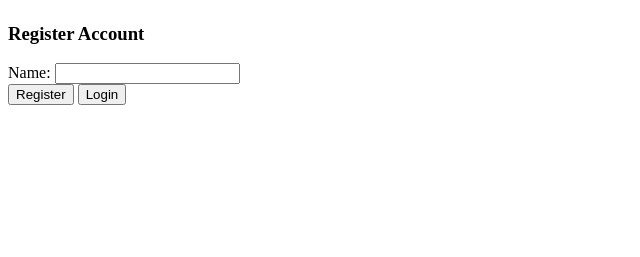
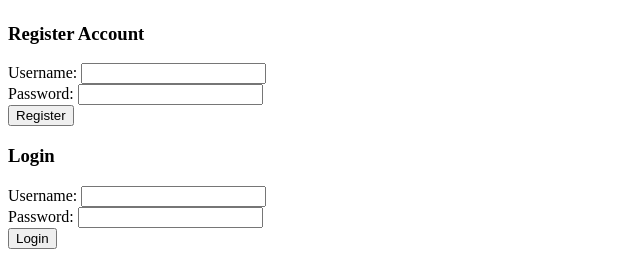
Before and after one commit to kk107k/fullstack-epassport-dapp, a Flask app: page / in a window 1280 px wide. Shown: the part 663-920 px from the top of the page, without its empty margins (0-640 px from the left). Before the commit the page ends 768 px from the top, so only its background shows below. Run offline with Flask 3, Linux system fonts and the light colour scheme.

Commit message:
username and password login

```diff
--- a/app.py
+++ b/app.py
@@ -1,15 +1,19 @@
 import os
 import cv2
-from flask import Flask, request, jsonify, render_template
+from flask import Flask, request, jsonify, render_template, session, redirect, app  # Importing necessary Flask modules
 import face_recognition
 from flask_cors import CORS
-from flask_session import Session
+from datetime import timedelta, datetime
 
 app = Flask(__name__)
 CORS(app)
 
+app.secret_key = 'kiarash'
+app.config['PERMANENT_SESSION_LIFETIME'] = timedelta(minutes=1)
+
 
 registered_data = {}  # Dictionary to store registered data (photo filename associated with the provided name)
+
 
 @app.route('/authenticationData', methods=['GET'])
 def get_authentication_data():
@@ -28,12 +32,14 @@ def register():
 
     global last_authenticated_user
 
-    name = request.form.get('name')
+    username = request.form.get('username')
+    password = request.form.get('password')
     photo = request.files['photo']
 
-    if not name:
-        return jsonify({'success': False, 'error': 'Name is required'})
-
+    if not username:
+        return jsonify({'success': False, 'error': 'Username is required'})
+    if not password:
+        return jsonify({'success': False, 'error': 'Password is required'})
     if not photo:
         return jsonify({'success': False, 'error': 'Photo is required'})
 
@@ -41,14 +47,14 @@ def register():
     if not os.path.exists(uploads_folder):
         os.makedirs(uploads_folder)
 
-    photo_filename = f'{name}.jpg'
+    photo_filename = f'{username}.jpg'
     photo_path = os.path.join(uploads_folder, photo_filename)
     photo.save(photo_path)
 
-    registered_data[photo_filename] = name
+    registered_data[photo_filename] = {'username': username, 'password': password}
 
-    last_authenticated_user = name
-    response = {'success': True, 'name': name}
+    last_authenticated_user = username
+    response = {'success': True, 'name': username}
     return jsonify(response)
 
 @app.route('/login', methods=['POST'])
@@ -56,7 +62,17 @@ def login():
 
     global last_authenticated_user
 
+    username = request.form.get('username')
+    password = request.form.get('password')
+
+    if not username:
+        return jsonify({'success': False, 'error': 'Username is required'})
+    if not password:
+        return jsonify({'success': False, 'error': 'Password is required'})
+
+
     photo = request.files['photo']
+
 
     uploads_folder = os.path.join(os.getcwd(), 'static', 'uploads')
     if not os.path.exists(uploads_folder):
@@ -71,35 +87,43 @@ def login():
     faces = face_cascade.detectMultiScale(gray_image, scaleFactor=1.1, minNeighbors=5, minSize=(30, 30))
 
     if len(faces) == 0:
-        response = {'success': False}
-        return jsonify(response)
+        return jsonify({'success': False, 'error': 'No faces detected in the photo'})
+
 
     login_image = face_recognition.load_image_file(login_filename)
     login_face_encodings = face_recognition.face_encodings(login_image)
 
-    for filename, name in registered_data.items():
-        registered_photo = os.path.join(uploads_folder, filename)
-        if not os.path.exists(registered_photo):
-            continue
+    if not login_face_encodings:
+        return jsonify({'success': False, 'error': 'Could not encode the face in the photo'})
 
-        registered_image = face_recognition.load_image_file(registered_photo)
-        registered_face_encodings = face_recognition.face_encodings(registered_image)
+    for filename, user_info in registered_data.items():
+        if user_info['username'] == username and user_info['password'] == password:
+            registered_photo = os.path.join(uploads_folder, filename)
+            if not os.path.exists(registered_photo):
+                continue
 
-        if len(registered_face_encodings) > 0 and len(login_face_encodings) > 0:
-            matches = face_recognition.compare_faces(registered_face_encodings, login_face_encodings[0])
+            registered_image = face_recognition.load_image_file(registered_photo)
+            registered_face_encodings = face_recognition.face_encodings(registered_image)
 
-            if any(matches):
-                last_authenticated_user = name
-                response = {'success': True, 'name': name}
-                return jsonify(response)
+    if registered_face_encodings and face_recognition.compare_faces(registered_face_encodings, login_face_encodings[0]):
+                last_authenticated_user = username
+                session['logged_in'] = True
+                session['user_name'] = username
+                session.permanent = True
+                return jsonify({'success': True, 'name': username})
 
-    response = {'success': False}
-    return jsonify(response)
+    return jsonify({'success': False, 'error': 'Invalid credentials or face not recognized'})
 
 @app.route('/success')
 def success():
     user_name = request.args.get('user_name')
     return render_template('success.html', user_name=user_name)
 
+@app.route('/logout')
+def logout():
+    print("Logged out")
+    session.clear()  # Clear the session data
+    return redirect("/")  # You can redirect or return a JSON response
+
 if __name__ == '__main__':
     app.run(debug=True)
--- a/pages/_app.js
+++ b/pages/_app.js
@@ -1,13 +1,10 @@
 import "@/styles/globals.css";
 import React from 'react';
-import { AuthProvider } from './AuthContext';
 
 function MyApp({ Component, pageProps }) {
   return (
-    <AuthProvider>
       <Component {...pageProps} />
-    </AuthProvider>
-  );
+ );
 }
 
 export default MyApp;
--- a/static/js/script.js
+++ b/static/js/script.js
@@ -26,17 +26,14 @@ function capture() {
 }
 
 function register(){
-    const name = nameInput.value;
+    const username = document.getElementById('regUsername').value;
+    const password = document.getElementById('regPassword').value;
     const photo = dataURItoBlob(canvas.toDataURL());
 
-    if(!name || !photo){
-        alert("Name and photo are required.");
-        return;
-    }
-
     const formData = new FormData();
-    formData.append('name', name);
-    formData.append('photo', photo, `${name}.jpg`);
+    formData.append('username', username);
+    formData.append('password', password);
+    formData.append('photo', photo, `${username}.jpg`);
 
     fetch('/register', {
         method: 'POST',
@@ -44,11 +41,10 @@ function register(){
     })
     .then(response => response.json())
     .then(data => {
-        console.log(data);
-        if(data.success){
+        if (data.success) {
             alert("Registered successfully.");
             const userName = data.name; // Retrieve the associated name from the response
-            window.location.href = `http://localhost:3000/HomePage?user_name=${userName}`; // Redirect to localhost:3000
+            window.location.href = `http://localhost:3000/`; // Redirect to localhost:3000
         }else{
             alert("Registration failed.");
         }
@@ -59,17 +55,14 @@ function register(){
 }
 
 function login(){
-    const context = canvas.getContext('2d');
-    context.drawImage(video, 0, 0, canvas.width, canvas.height);
+    const username = document.getElementById('loginUsername').value;
+    const password = document.getElementById('loginPassword').value;
     const photo = dataURItoBlob(canvas.toDataURL());
 
-    if(!photo){
-        alert("photo required please")
-        return
-    }
-
     const formData = new FormData();
-    formData.append('photo', photo, `login.jpg`);
+    formData.append('username', username);
+    formData.append('password', password);
+    formData.append('photo', photo, 'login.jpg');
 
     fetch('/login', {
         method: 'POST',
@@ -78,15 +71,29 @@ function login(){
     .then(response => response.json())
     .then(data => {
         if (data.success) {
-            alert("Login successful");
+            alert("Login successful.");
             const userName = data.name;  // Extracting the name from the response
-            window.location.href = `http://localhost:3000/HomePage?user_name=${userName}`; // Redirect to localhost:3000
+            window.location.href = `http://localhost:3000/`; // Redirect to localhost:3000
         } else {
-            alert("Login failed, please try again");
+            alert("Login failed: " + data.error);
         }
     })
     .catch(error => {
         console.log("Error logging in user", error);
+    });
+}
+
+function logout() {
+    fetch('/logout', {
+        method: 'GET'
+    })
+    .then(response => {
+        if(response.ok) {  // Check if the response status is OK (200-299)
+            window.location.href = "/";  // Redirect to the home page
+        }
+    })
+    .catch(error => {
+        console.log("Error logging out", error);
     });
 }
 
--- a/templates/index.html
+++ b/templates/index.html
@@ -1,10 +1,12 @@
 <!DOCTYPE html>
 <html lang="en">
+
 <head>
     <meta charset="UTF-8">
     <meta name="viewport" content="width=device-width, initial-scale=1.0">
     <title>face web login</title>
 </head>
+
 <body>
     <video id="video" autoplay></video>
     <br>
@@ -18,12 +20,25 @@
 
     <br>
     <h3>Register Account</h3>
-    <label for="name">Name:</label>
-    <input type="text" id="name" required name="">
+    <label for="regUsername">Username:</label>
+    <input type="text" id="regUsername" required>
+    <br>
+    <label for="regPassword">Password:</label>
+    <input type="password" id="regPassword" required>
     <br>
     <button onclick="register()">Register</button>
+
+    <h3>Login</h3>
+    <label for="loginUsername">Username:</label>
+    <input type="text" id="loginUsername" required>
+    <br>
+    <label for="loginPassword">Password:</label>
+    <input type="password" id="loginPassword" required>
+    <br>
     <button onclick="login()">Login</button>
+
 
     <script src="{{url_for('static',filename='js/script.js')}}"></script>
 </body>
+
 </html>
```
Also changed, not shown: pages/AuthContext.js (deleted, +0 -17 lines), pages/HomePage.js (+17 -6 lines), pages/PassportFormPage.js (+34 -7 lines), pages/PassportTablePage.js (+29 -2 lines), pages/index.js (+30 -4 lines), pages/withAuth.js (deleted, +0 -24 lines), static/uploads/k.jpg (added), static/uploads/kia.jpg (added), static/uploads/login_face.jpg (added).
